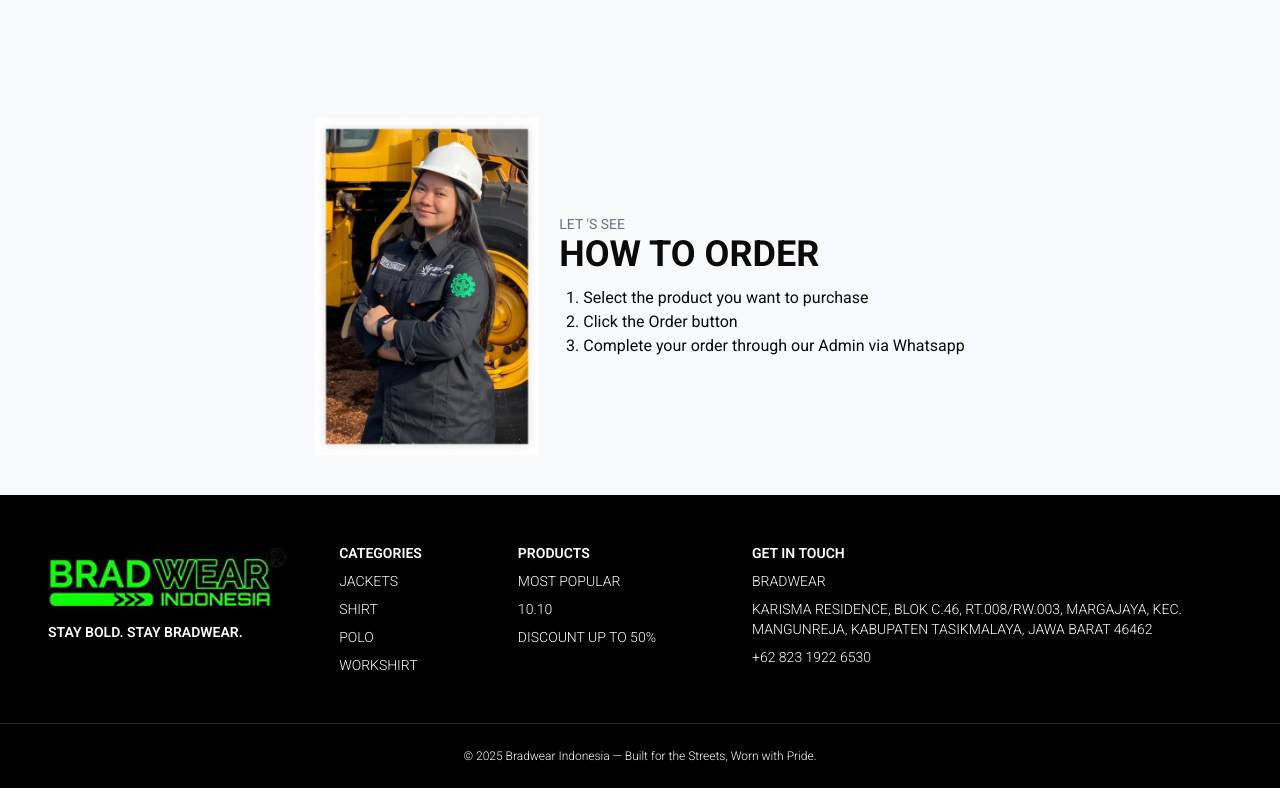
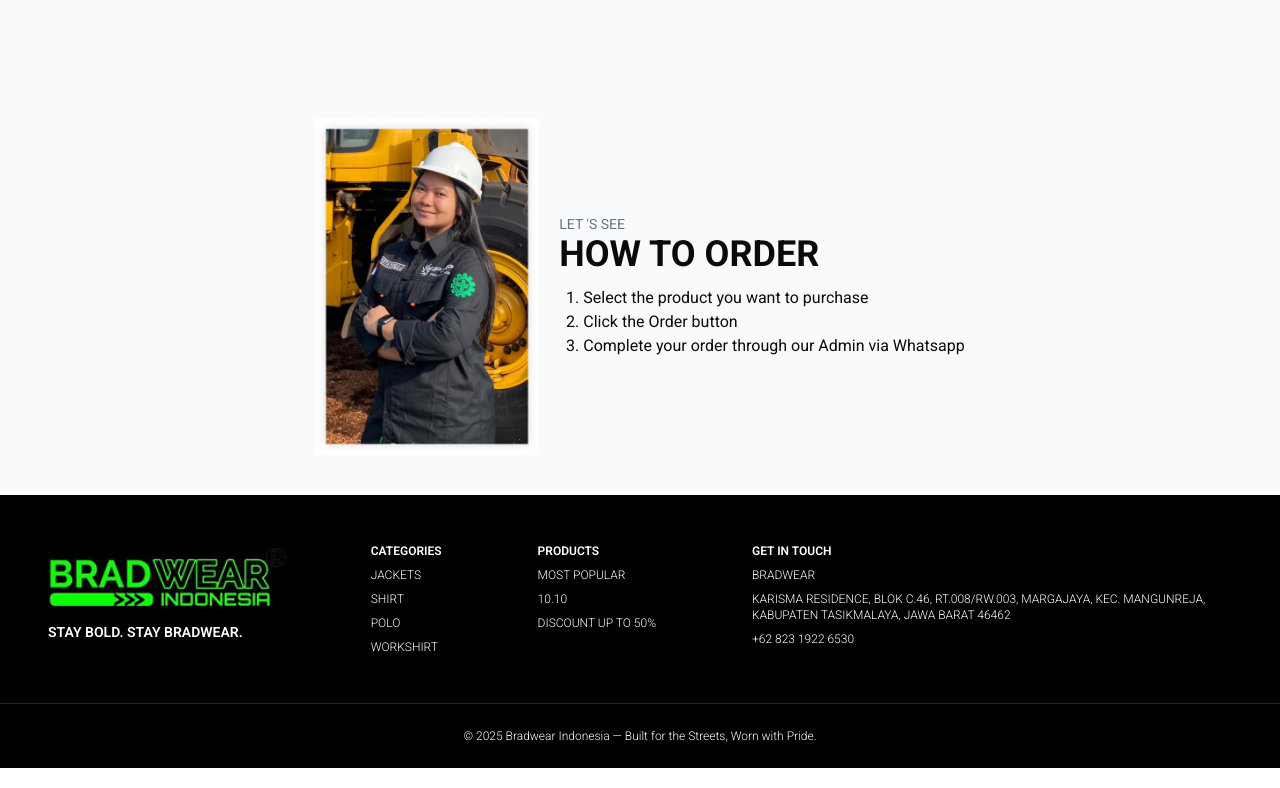
Before and after one commit to Amoebajelek/bradwearindonesia, a Next.js app: page / in a window 1280 px wide. Shown: the part 713-1501 px from the top of the page. Built offline with nearby package versions, Linux system fonts and the light colour scheme.

Commit message:
Change font size

```diff
--- a/app/_components/Footer.tsx
+++ b/app/_components/Footer.tsx
@@ -73,8 +73,8 @@
 
         <div className="flex flex-col md:flex-row gap-8 md:gap-24">
           <div className="flex flex-col gap-2 text-white">
-            <h4 className="uppercase font-semibold text-xs lg:text-sm">Categories</h4>
-            <div className="flex flex-col gap-2 uppercase font-light text-xs lg:text-sm">
+            <h4 className="uppercase font-semibold text-xs">Categories</h4>
+            <div className="flex flex-col gap-2 uppercase font-light text-xs">
               {Categories.map((cat) => (
                 <Link href={cat.link} key={cat.id}>
                   {cat.title}
@@ -83,8 +83,8 @@
             </div>
           </div>
           <div className="flex flex-col gap-2 text-white">
-            <h4 className="uppercase font-semibold text-xs lg:text-sm">Products</h4>
-            <div className="flex flex-col gap-2 uppercase font-light text-xs lg:text-sm">
+            <h4 className="uppercase font-semibold text-xs">Products</h4>
+            <div className="flex flex-col gap-2 uppercase font-light text-xs">
               {Products.map((prod) => (
                 <Link href={prod.link} key={prod.id}>
                   {prod.title}
@@ -93,8 +93,8 @@
             </div>
           </div>
           <div className="flex flex-col gap-2 text-white max-w-[480px]">
-            <h4 className="uppercase font-semibold text-xs lg:text-sm">Get In Touch</h4>
-            <div className="flex flex-col gap-2 uppercase font-light text-xs lg:text-sm">
+            <h4 className="uppercase font-semibold text-xs">Get In Touch</h4>
+            <div className="flex flex-col gap-2 uppercase font-light text-xs">
               {Getintouch.map((getintouch) => (
                 <p key={getintouch.id}>{getintouch.title}</p>
               ))}
```
